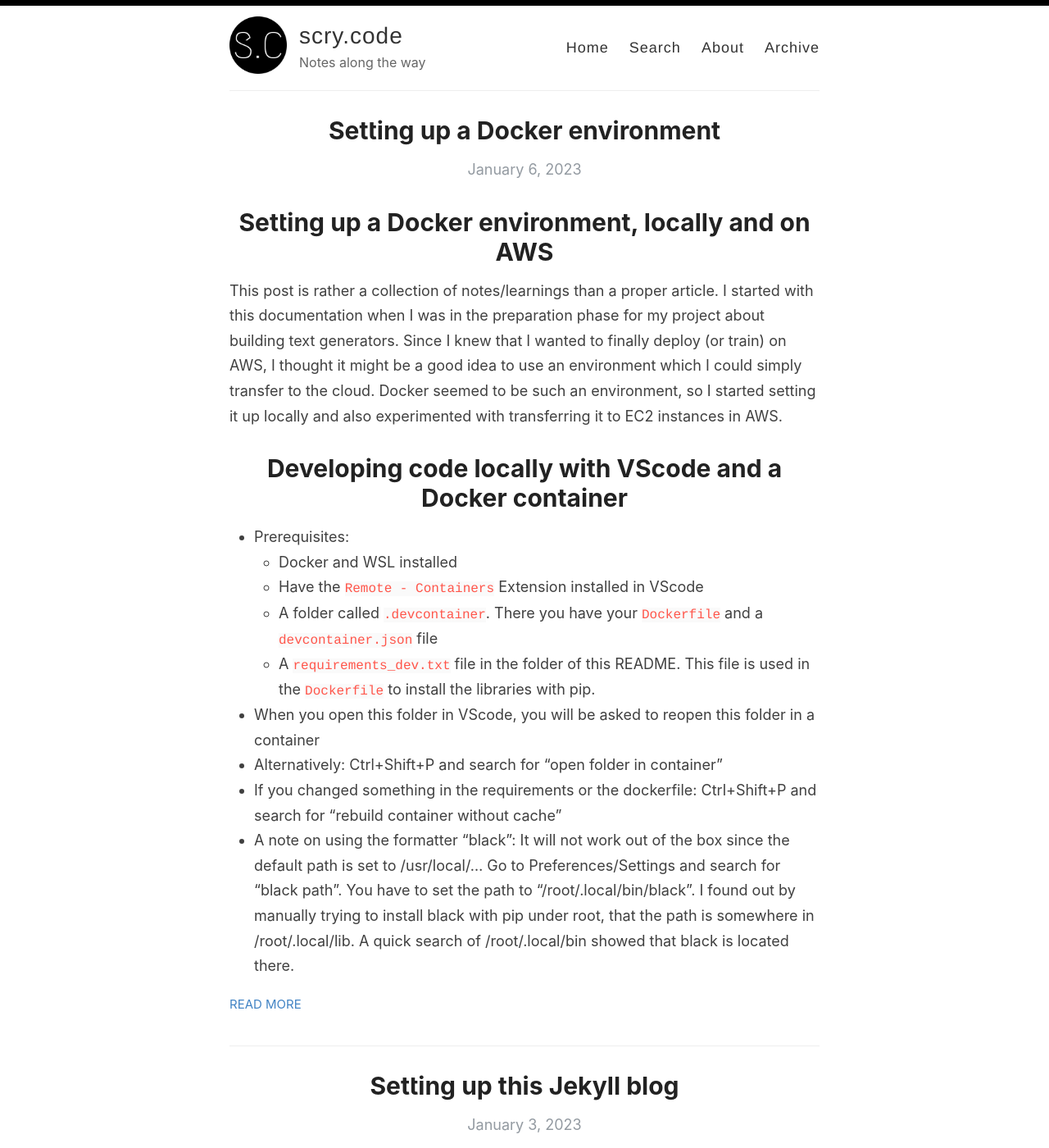
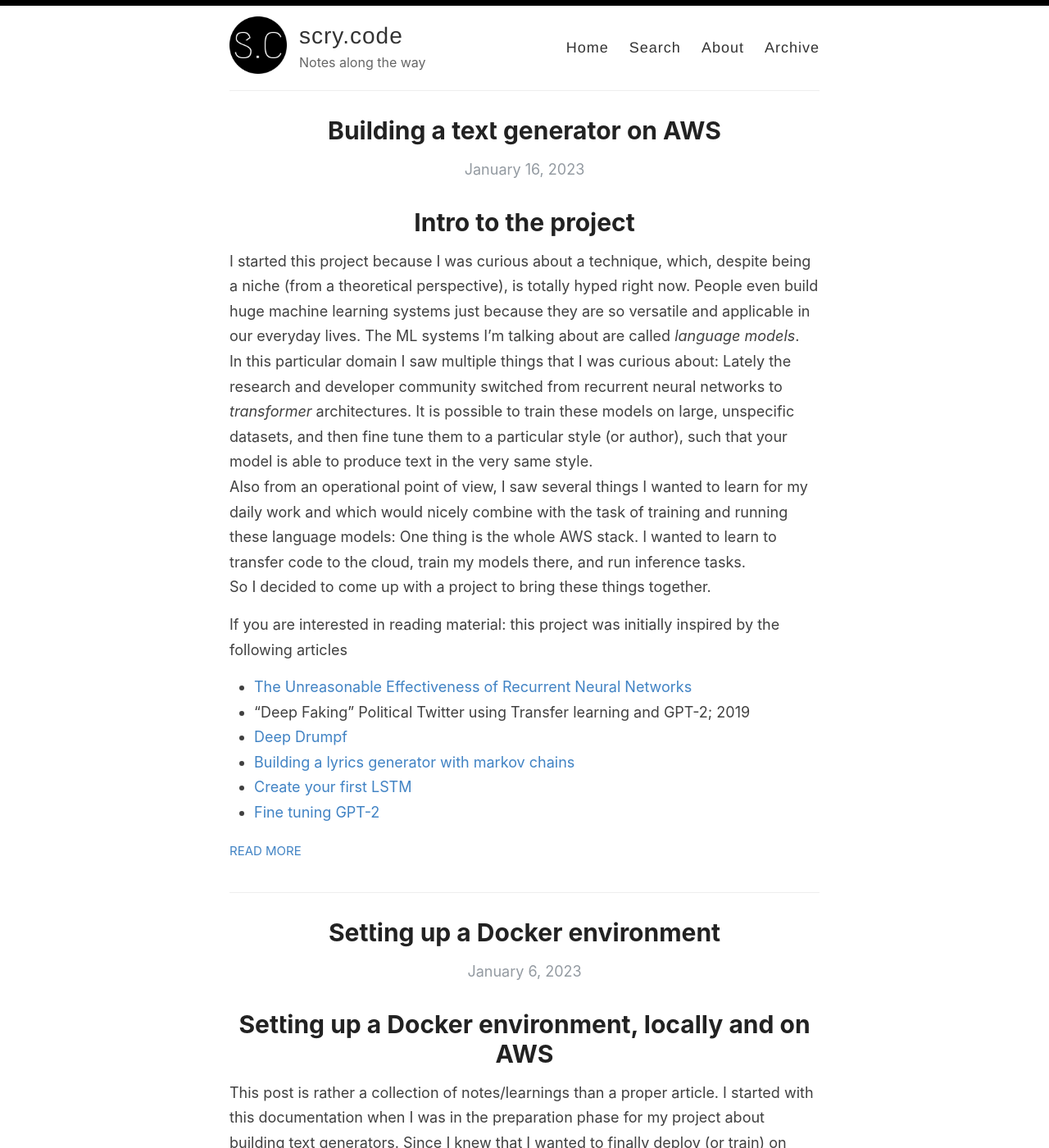
Before and after one commit to helmutlutz/blog, a Jekyll site: the page built from docs/index.html, in a window 1280 px wide and 1400 px high. Shown: the whole window at 82% size. Built offline with Jekyll 4.4.1, drawn with Linux system fonts in a browser that asks for light colours; the list of posts is cut into pages by our own code.

Commit message:
Added the page experimenting-with-text-generators

````diff
--- a/docs/_drafts/experimenting-with-text-generators.markdown
+++ b/docs/_posts/2023-01-16-experimenting-with-text-generators.markdown
@@ -1,26 +1,34 @@
 ---
 layout: post
 title:  "Building a text generator on AWS"
-date:   2023-01-04 20:55:50 +0100
-tags: cloud machinelearning
+date:   2023-01-16 20:55:50 +0100
+tags: Cloud MachineLearning
 ---
-# Project: Building a Text Generator on AWS
-Inspired by these articles:
-"Deep Faking" Political Twitter using Transfer learning and GPT-2; 2019
-[Deep Drumpf][deep-drumpf]
-[Building a lyrics generator with markov chains][lyrics-with-markov]
-[Create your first LSTM][create-first-lstm]
-[Fine tuning GPT-2][tuning-gpt2]
+# Intro to the project
+I started this project because I was curious about a technique, which, despite being a niche (from a theoretical perspective), is totally hyped right now. People even build huge machine learning systems just because they are so versatile and applicable in our everyday lives. The ML systems I'm talking about are called *language models*.
+In this particular domain I saw multiple things that I was curious about: Lately the research and developer community switched from recurrent neural networks to *transformer* architectures. It is possible to train these models on large, unspecific datasets, and then fine tune them to a particular style (or author), such that your model is able to produce text in the very same style.
+Also from an operational point of view, I saw several things I wanted to learn for my daily work and which would nicely combine with the task of training and running these language models: One thing is the whole AWS stack. I wanted to learn to transfer code to the cloud, train my models there, and run inference tasks.
+So I decided to come up with a project to bring these things together.
 
-The sections in this readme have been created largely in a modular way. Not everything might be necessary for a new setup (e.g. using a docker image on an EC2 instance). Some sections were only experimental and haven't been fully developed yet (e.g. the section about using Docker Compose to make a multi-container setup).
+If you are interested in reading material: this project was initially inspired by the following articles
+- [The Unreasonable Effectiveness of Recurrent Neural Networks][karpathy-rnns]
+- "Deep Faking" Political Twitter using Transfer learning and GPT-2; 2019
+- [Deep Drumpf][deep-drumpf]
+- [Building a lyrics generator with markov chains][lyrics-with-markov]
+- [Create your first LSTM][create-first-lstm]
+- [Fine tuning GPT-2][tuning-gpt2]
 
+## The plan
+So how to best put together a project that has lots of learning potential?
+
+## Preparation and local testing
 
 ### Collecting data
 - Find your consumer key, consumer secret, access token, and access token secret.
 - In the VScode terminal, execute:
   `export CONSUMER_KEY="...."` (for all four keys)
 - Execute the command:
-  `cd /backend/data_collector; python profile_scraper.py -p antonioguterres -f`
+  `cd /backend/data_collector; python profile_scraper.py -p <some-twitter-handle> -f`
 
 
 ### Training a first model
@@ -36,7 +44,7 @@ The sections in this readme have been created largely in a modular way. Not ever
     ```
 
 
-## Deployment to AWS
+## Setup in AWS and deployment of the training
 
 ### Setup of AWS
 - Create an AWS account
````
Also changed, not shown: other parts of docs/_posts/2023-01-16-experimenting-with-text-generators.markdown (+1 -1 lines).
